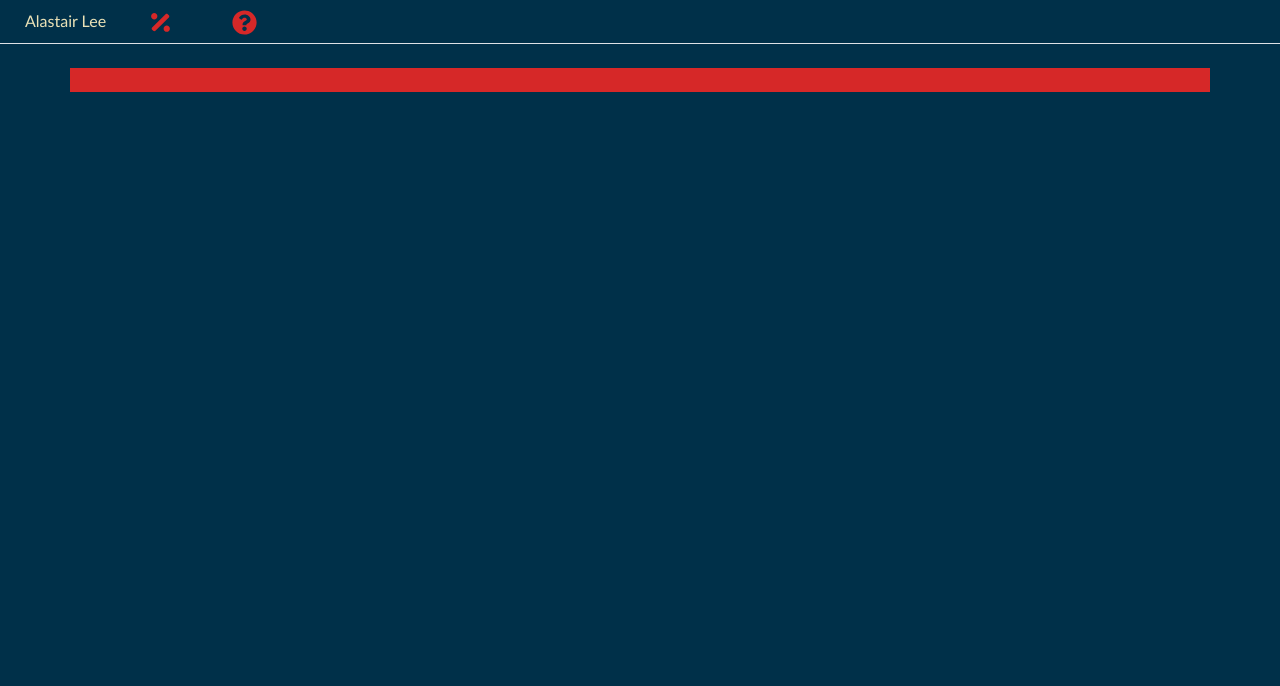
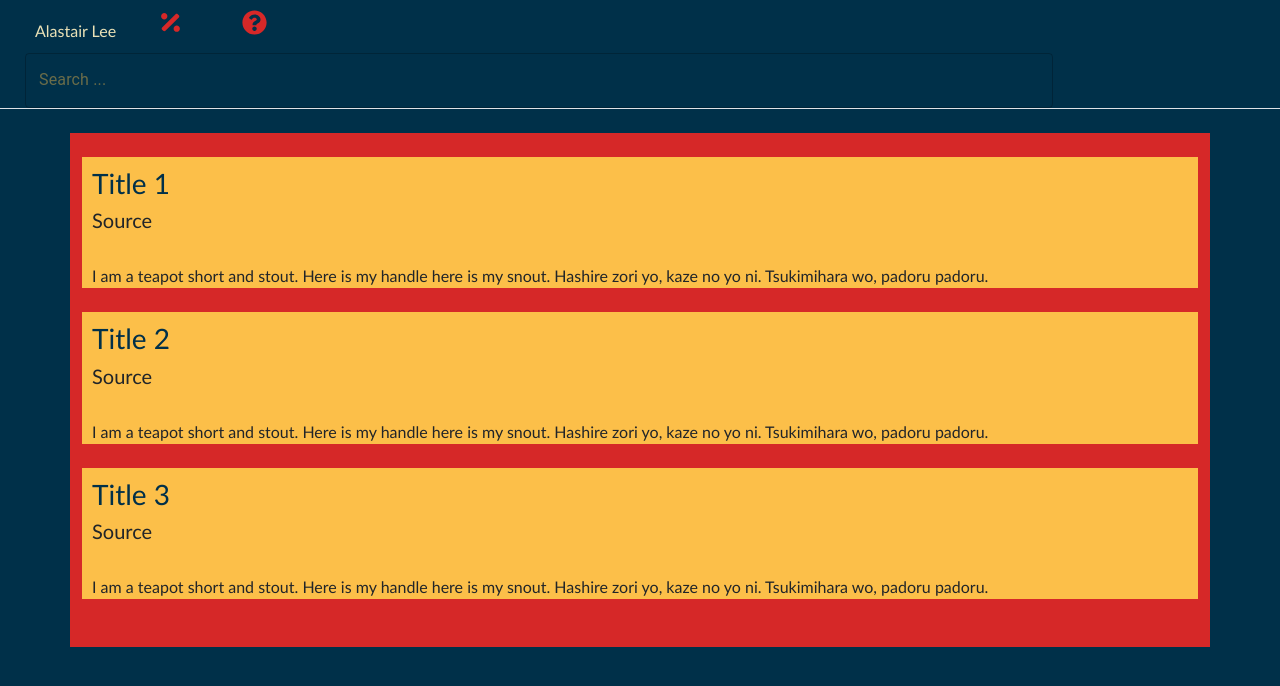
Before and after one commit to Honsumal/Reddit-Aggregator, a React (Create React App) app: page / in a window 1280 px wide. Shown: the top 686 px of the page. Built offline with nearby package versions, Linux system fonts and the light colour scheme.

Commit message:
added article list for loop, search bar

```diff
--- a/package.json
+++ b/package.json
@@ -1,8 +1,8 @@
 {
-  "name": "gatcha-calculator",
+  "name": "news-aggregator-react",
   "version": "0.1.0",
   "private": true,
-  "homepage": "https://honsumal.github.io/probability-calculator",
+  "homepage": "https://honsumal.github.io/news-aggregator-react",
   "dependencies": {
     "@emotion/react": "^11.10.5",
     "@emotion/styled": "^11.10.5",
--- a/src/components/Home.js
+++ b/src/components/Home.js
@@ -3,7 +3,56 @@ import NavTabs from './NavTabs';
 
 
 
-export default function Calculator() {
+export default function Home() {
+
+    let result = [
+                    {
+                        title: "Title 1",
+                        link: "#",
+                        author: "Source",
+                        summary: "I am a teapot short and stout. Here is my handle here is my snout. Hashire zori yo, kaze no yo ni. Tsukimihara wo, padoru padoru."
+                    },
+                    {
+                        title: "Title 2",
+                        link: "#",
+                        author: "Source",
+                        summary: "I am a teapot short and stout. Here is my handle here is my snout. Hashire zori yo, kaze no yo ni. Tsukimihara wo, padoru padoru."
+                    },
+                    {
+                        title: "Title 3",
+                        link: "#",
+                        author: "Source",
+                        summary: "I am a teapot short and stout. Here is my handle here is my snout. Hashire zori yo, kaze no yo ni. Tsukimihara wo, padoru padoru."
+                    }
+
+    ]
+
+    let article_list = []
+
+    for (let i = 0; i < result.length; i++) {
+
+        article_list.push(
+
+        <div>
+            <div className='container2'>
+                    <a href={result[i].link}><h1>{result[i].title}</h1></a>
+
+                    <br></br>
+
+                    <h2>{result[i].author}</h2>
+
+                    <br></br>
+
+                    <text>{result[i].summary}</text>
+
+            </div>
+
+            <br></br>
+
+        </div>
+        )
+
+    }
 
 
     return (
@@ -14,6 +63,10 @@ export default function Calculator() {
 
                 <br></br>
 
+                {article_list}
+
+                <br></br>
+
             </div>
 
             <br></br>
--- a/src/components/NavTabs.js
+++ b/src/components/NavTabs.js
@@ -1,6 +1,6 @@
 import React from 'react';
 import {FaPercentage, FaQuestionCircle} from 'react-icons/fa'
-import {Box, Typography, Modal} from '@mui/material';
+import {Box, Typography, Modal, TextField} from '@mui/material';
 
 
 export default function NavTabs({ currentCalculator, handleCalculatorChange }) {
@@ -25,7 +25,7 @@ export default function NavTabs({ currentCalculator, handleCalculatorChange }) {
     <ul className="nav nav-tabs">
       <li><h1><a href='https://honsumal.github.io/portfolio/' className='headline'>Alastair Lee</a></h1></li>
 
-      <li className="nav-item">
+      <li className="nav-item ">
         <a
           href="#confidence"
           onClick={() => handleCalculatorChange('Confidence')}
@@ -56,6 +56,12 @@ export default function NavTabs({ currentCalculator, handleCalculatorChange }) {
           </Typography>
         </Box>
       </Modal>
+
+      <li>
+        <Box sx={{ml:'auto'}}>
+          <TextField sx={{input:{color: '#fcbf49', width: 1000}}} placeholder="Search ..."  />
+        </Box>
+      </li>
     </ul>
   );
 }
--- a/src/style.css
+++ b/src/style.css
@@ -26,18 +26,26 @@ body {
 
 .container3 {
     background-color: var(--lmm);
+    width: 80%
 }
 
 /* Page Header */
 h1 {
     display: inline-block;
     font-size: 28px;
-    color: var(--lmm);
+    padding-top: 10px;
+    padding-left: 10px;
+    color: var(--prs);
 }
 
 /* Section Header */
 h2 {
     font-size: 20px;
+    padding-left: 10px;
+}
+
+/* Text */
+text {
     padding-top: 10px;
     padding-left: 10px;
 }
@@ -49,7 +57,7 @@ li {
     color: var(--lmm);
 }
 
-a {
+.headline {
    text-decoration: none;
    color:var(--lmm)
 }
```
Also changed, not shown: 1 other file (tests, documents, lock files or other folders).
